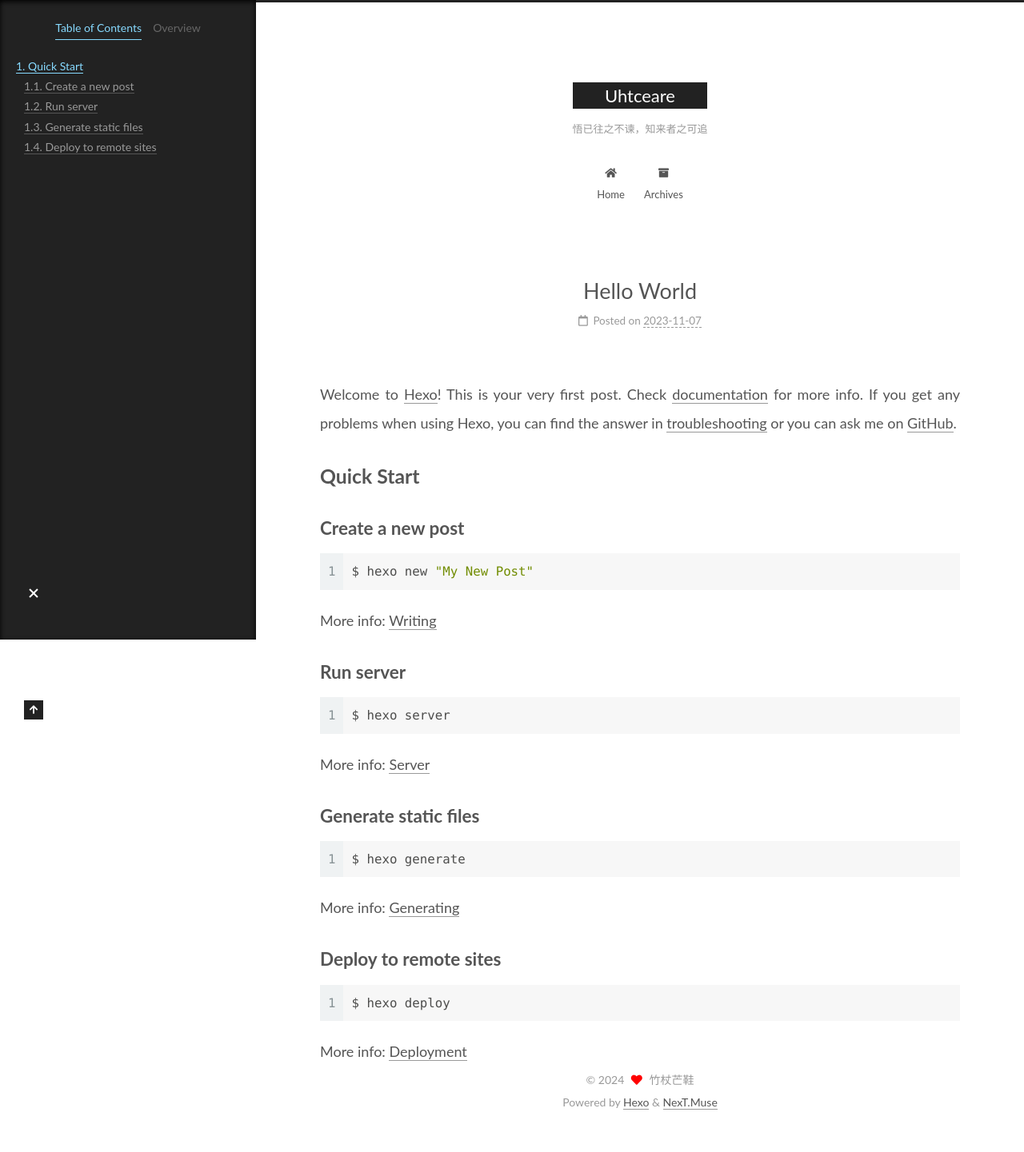
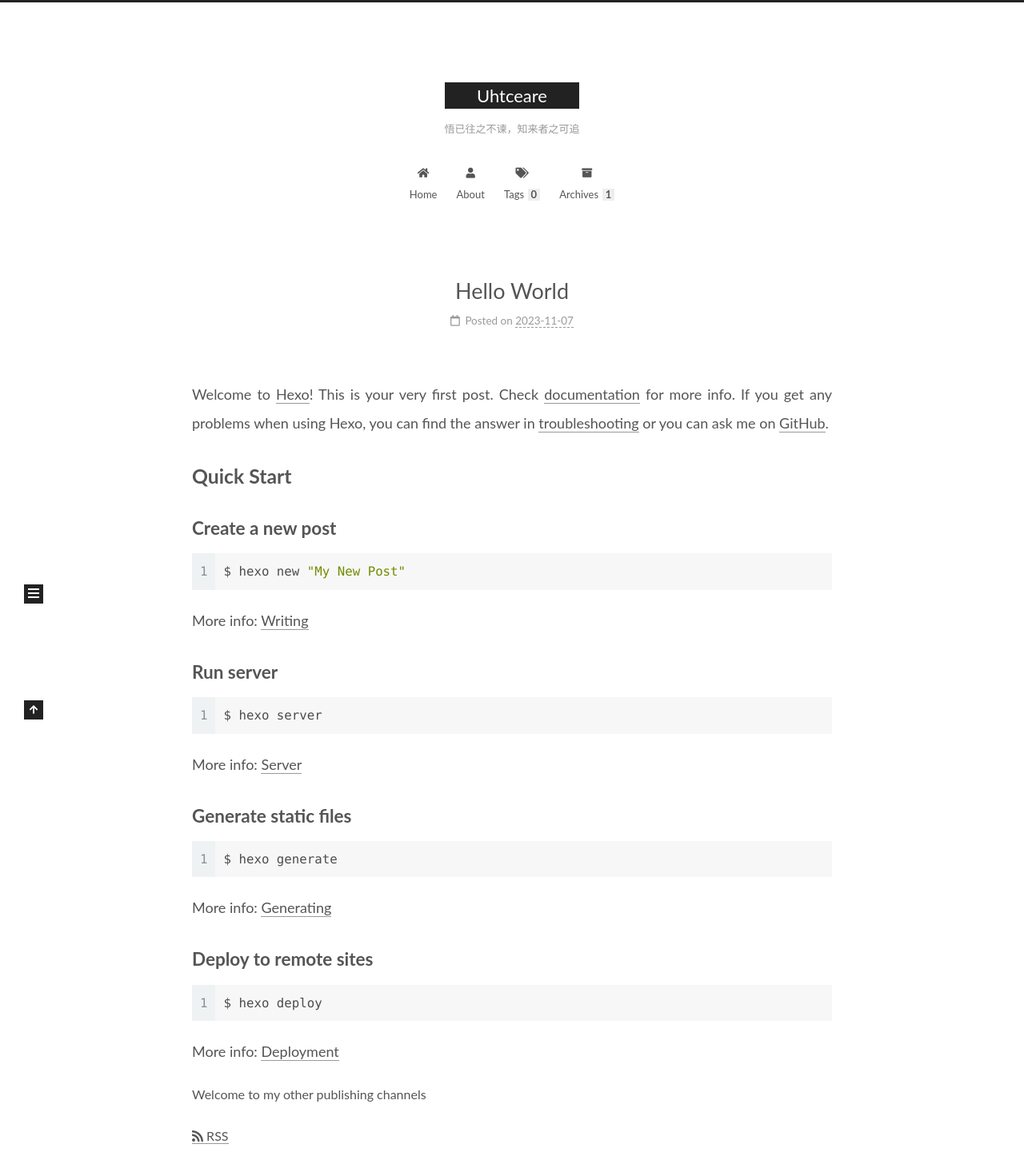
Before and after one commit to Leeei-ZS/Leeei-ZS.github.io, a plain HTML site: page 2023/11/07/hello-world/index.html in a window 1280 px wide. Shown: the top 1441 px of the page at 80% size. Before the commit the page ends 1413 px from the top, so only its background shows below. Drawn offline with Linux system fonts and the light colour scheme.

Commit message:
Site updated: 2024-03-26 22:03:28

```diff
--- a/2023/11/07/hello-world/index.html
+++ b/2023/11/07/hello-world/index.html
@@ -6,8 +6,8 @@
 <meta name="theme-color" content="#222">
 <meta name="generator" content="Hexo 6.3.0">
   <link rel="apple-touch-icon" sizes="180x180" href="/images/apple-touch-icon-next.png">
-  <link rel="icon" type="image/png" sizes="32x32" href="/images/favicon-32x32-next.png">
-  <link rel="icon" type="image/png" sizes="16x16" href="/images/favicon-16x16-next.png">
+  <link rel="icon" type="image/png" sizes="32x32" href="/images/cat.png">
+  <link rel="icon" type="image/png" sizes="16x16" href="/images/cat.png">
   <link rel="mask-icon" href="/images/logo.svg" color="#222">
 
 <link rel="stylesheet" href="/css/main.css">
@@ -17,7 +17,7 @@
 
 <script id="hexo-configurations">
     var NexT = window.NexT || {};
-    var CONFIG = {"hostname":"uhtceare.top","root":"/","scheme":"Muse","version":"7.8.0","exturl":false,"sidebar":{"position":"left","display":"post","padding":18,"offset":12,"onmobile":false},"copycode":{"enable":false,"show_result":false,"style":null},"back2top":{"enable":true,"sidebar":false,"scrollpercent":false},"bookmark":{"enable":false,"color":"#222","save":"auto"},"fancybox":false,"mediumzoom":false,"lazyload":false,"pangu":false,"comments":{"style":"tabs","active":null,"storage":true,"lazyload":false,"nav":null},"algolia":{"hits":{"per_page":10},"labels":{"input_placeholder":"Search for Posts","hits_empty":"We didn't find any results for the search: ${query}","hits_stats":"${hits} results found in ${time} ms"}},"localsearch":{"enable":false,"trigger":"auto","top_n_per_article":1,"unescape":false,"preload":false},"motion":{"enable":true,"async":false,"transition":{"post_block":"fadeIn","post_header":"slideDownIn","post_body":"slideDownIn","coll_header":"slideLeftIn","sidebar":"slideUpIn"}},"path":"search.xml"};
+    var CONFIG = {"hostname":"uhtceare.top","root":"/","scheme":"Gemini","version":"7.8.0","exturl":false,"sidebar":{"position":"left","display":"post","padding":18,"offset":12,"onmobile":false},"copycode":{"enable":false,"show_result":false,"style":null},"back2top":{"enable":true,"sidebar":false,"scrollpercent":false},"bookmark":{"enable":false,"color":"#222","save":"auto"},"fancybox":false,"mediumzoom":false,"lazyload":false,"pangu":false,"comments":{"style":"tabs","active":null,"storage":true,"lazyload":false,"nav":null},"algolia":{"hits":{"per_page":10},"labels":{"input_placeholder":"Search for Posts","hits_empty":"We didn't find any results for the search: ${query}","hits_stats":"${hits} results found in ${time} ms"}},"localsearch":{"enable":false,"trigger":"auto","top_n_per_article":1,"unescape":false,"preload":false},"motion":{"enable":true,"async":false,"transition":{"post_block":"fadeIn","post_header":"slideDownIn","post_body":"slideDownIn","coll_header":"slideLeftIn","sidebar":"slideUpIn"}},"path":"search.xml"};
   </script>
 
   <meta name="description" content="Welcome to Hexo! This is your very first post. Check documentation for more info. If you get any problems when using Hexo, you can find the answer in troubleshooting or you can ask me on GitHub. Quick">
@@ -119,9 +119,19 @@
     <a href="/" rel="section"><i class="fa fa-home fa-fw"></i>Home</a>
 
   </li>
+        <li class="menu-item menu-item-about">
+
+    <a href="/about/" rel="section"><i class="fa fa-user fa-fw"></i>About</a>
+
+  </li>
+        <li class="menu-item menu-item-tags">
+
+    <a href="/tags/" rel="section"><i class="fa fa-tags fa-fw"></i>Tags<span class="badge">0</span></a>
+
+  </li>
         <li class="menu-item menu-item-archives">
 
-    <a href="/archives/" rel="section"><i class="fa fa-archive fa-fw"></i>Archives</a>
+    <a href="/archives/" rel="section"><i class="fa fa-archive fa-fw"></i>Archives<span class="badge">1</span></a>
 
   </li>
   </ul>
@@ -209,6 +219,25 @@
 
 
 
+
+  <div class="followme">
+    <p>Welcome to my other publishing channels</p>
+
+    <div class="social-list">
+
+        <div class="social-item">
+          <a target="_blank" class="social-link" href="/atom.xml">
+            <span class="icon">
+              <i class="fa fa-rss"></i>
+            </span>
+
+            <span class="label">RSS</span>
+          </a>
+        </div>
+    </div>
+  </div>
+
+
       <footer class="post-footer">
 
 
@@ -292,6 +321,14 @@
       </div>
   </nav>
 </div>
+  <div class="links-of-author motion-element">
+      <span class="links-of-author-item">
+        <a href="https://github.com/leeei-zs" title="GitHub → https:&#x2F;&#x2F;github.com&#x2F;leeei-zs" rel="noopener" target="_blank"><i class="fab fa-github fa-fw"></i>GitHub</a>
+      </span>
+      <span class="links-of-author-item">
+        <a href="mailto:z1669255@gmail.com" title="E-Mail → mailto:z1669255@gmail.com" rel="noopener" target="_blank"><i class="fa fa-envelope fa-fw"></i>E-Mail</a>
+      </span>
+  </div>
 
 
 
@@ -320,8 +357,6 @@
   </span>
   <span class="author" itemprop="copyrightHolder">竹杖芒鞋</span>
 </div>
-  <div class="powered-by">Powered by <a href="https://hexo.io/" class="theme-link" rel="noopener" target="_blank">Hexo</a> & <a href="https://muse.theme-next.org/" class="theme-link" rel="noopener" target="_blank">NexT.Muse</a>
-  </div>
 
 
 
@@ -346,7 +381,7 @@
 <script src="/js/motion.js"></script>
 
 
-<script src="/js/schemes/muse.js"></script>
+<script src="/js/schemes/pisces.js"></script>
 
 
 <script src="/js/next-boot.js"></script>
```
Also changed, not shown: about/index.html (+23 -7 lines), archives/2023/11/index.html (+23 -7 lines), archives/2023/index.html (+23 -7 lines), archives/index.html (+23 -7 lines), index.html (+23 -7 lines), tags/index.html (+23 -7 lines), images/cat.png (added).
